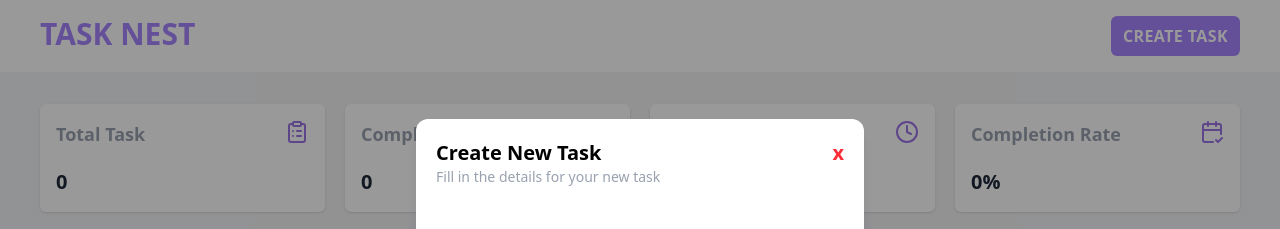
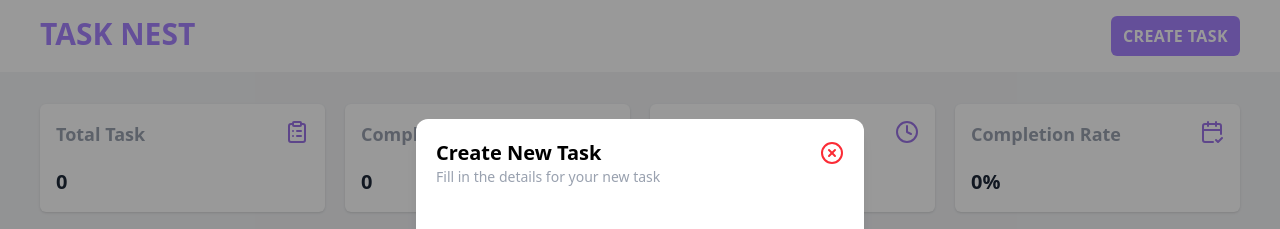
Before and after one commit to Abu-xz/task-manager, a React (Vite) app in the folder client/: page / in a window 1280 px wide. Both pictures are taken after a click on the button "CREATE TASK". Shown: the top 229 px of the page. Built offline with nearby package versions, Linux system fonts and the light colour scheme; no server answers.

Commit message:
task form ui close button icon updated

```diff
--- a/client/src/components/TaskForm.tsx
+++ b/client/src/components/TaskForm.tsx
@@ -4,6 +4,7 @@ import type { TaskData } from "../interfaces/TaskData";
 import { toDateTimeLocal } from "../Helper/FormDateTime";
 import axios from "axios";
 import { toast } from "react-toastify";
+import { CircleX } from "lucide-react";
 
 interface TaskFormProp {
   closeModal: () => void;
@@ -95,10 +96,10 @@ const TaskForm: React.FC<TaskFormProp> = ({ closeModal }) => {
             <h1 className="text-xl font-semibold">Create New Task</h1>
             <button
               type="button"
-              className="text-xl font-bold text-red-500 cursor-pointer hover:scale-120 transition"
+              className="text-xl font-bold text-red-500 cursor-pointer transition"
               onClick={closeModal}
             >
-              x
+              <CircleX/>
             </button>
           </div>
           <h2 className="text-gray-400 font-medium text-sm">
```
